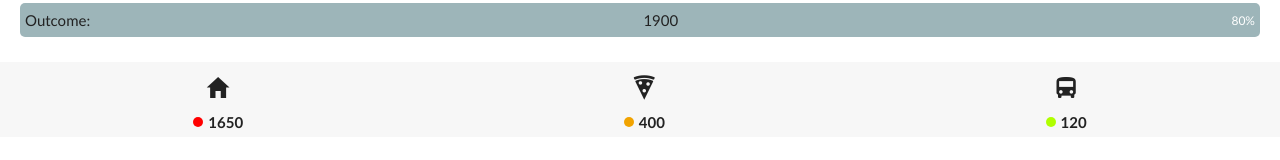
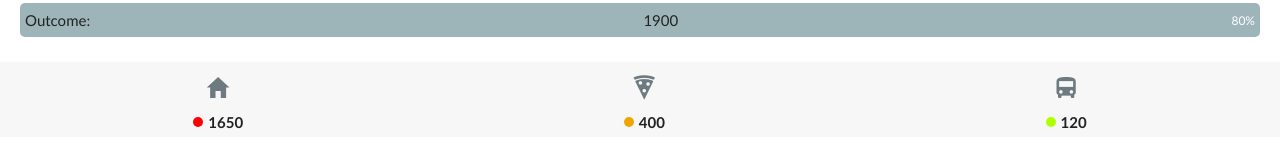
Before and after one commit to iuliancarnaru/financial-app, a React (Create React App) app: page / in a window 1280 px wide. Shown: the part 122-282 px from the top of the page. Built offline with nearby package versions, Linux system fonts and the light colour scheme.

Commit message:
more style 2

```diff
--- a/src/style/__objects.scss
+++ b/src/style/__objects.scss
@@ -46,6 +46,7 @@
   padding: 0.3rem;
 
   .icon {
+    color: $app-color--dark-grey;
     font-size: 2.8rem;
   }
 
```
